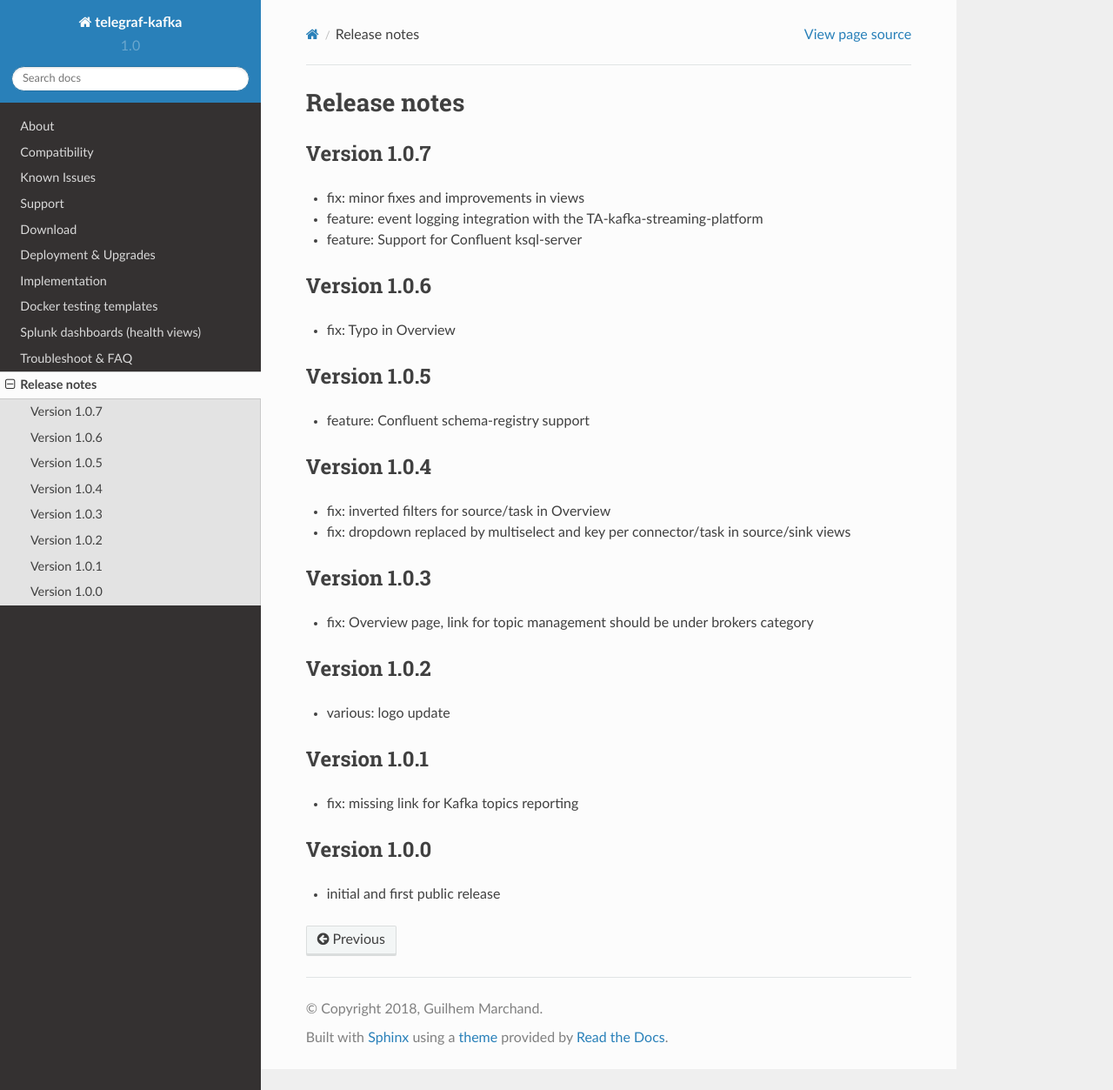
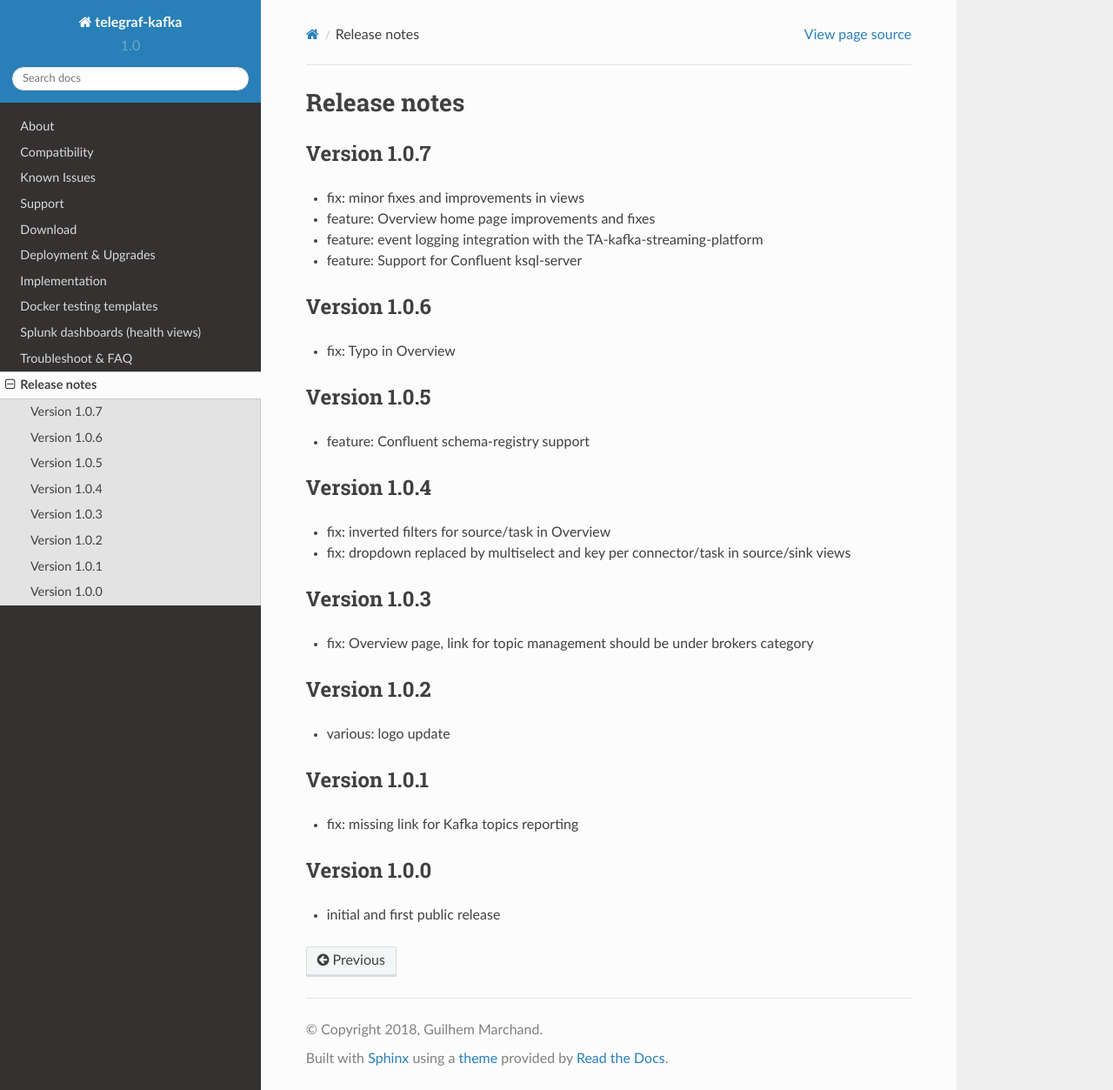
Before and after one commit to guilhemmarchand/telegraf-kafka, a Sphinx documentation site: the page built from docs/releasenotes.rst, in a window 1280 px wide and 1253 px high. Shown: the whole window at 87% size. Built offline with Sphinx 7.4.7 and the Read the Docs theme 2.0.0, drawn with Linux system fonts in a browser that asks for light colours.

Commit message:
Work in progress

```diff
--- a/docs/releasenotes.rst
+++ b/docs/releasenotes.rst
@@ -4,6 +4,7 @@ Release notes
 Version 1.0.7
 =============
 - fix: minor fixes and improvements in views
+- feature: Overview home page improvements and fixes
 - feature: event logging integration with the TA-kafka-streaming-platform
 - feature: Support for Confluent ksql-server
 
```
Also changed, not shown: 3 other files.
